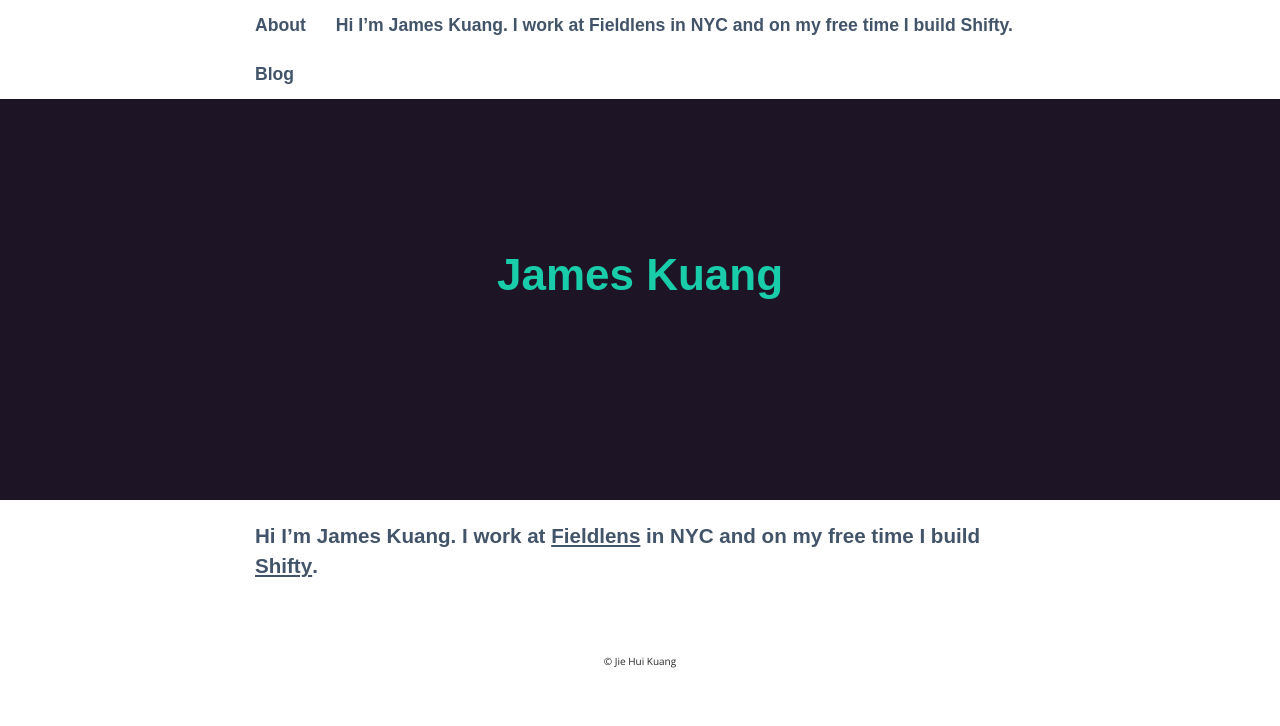
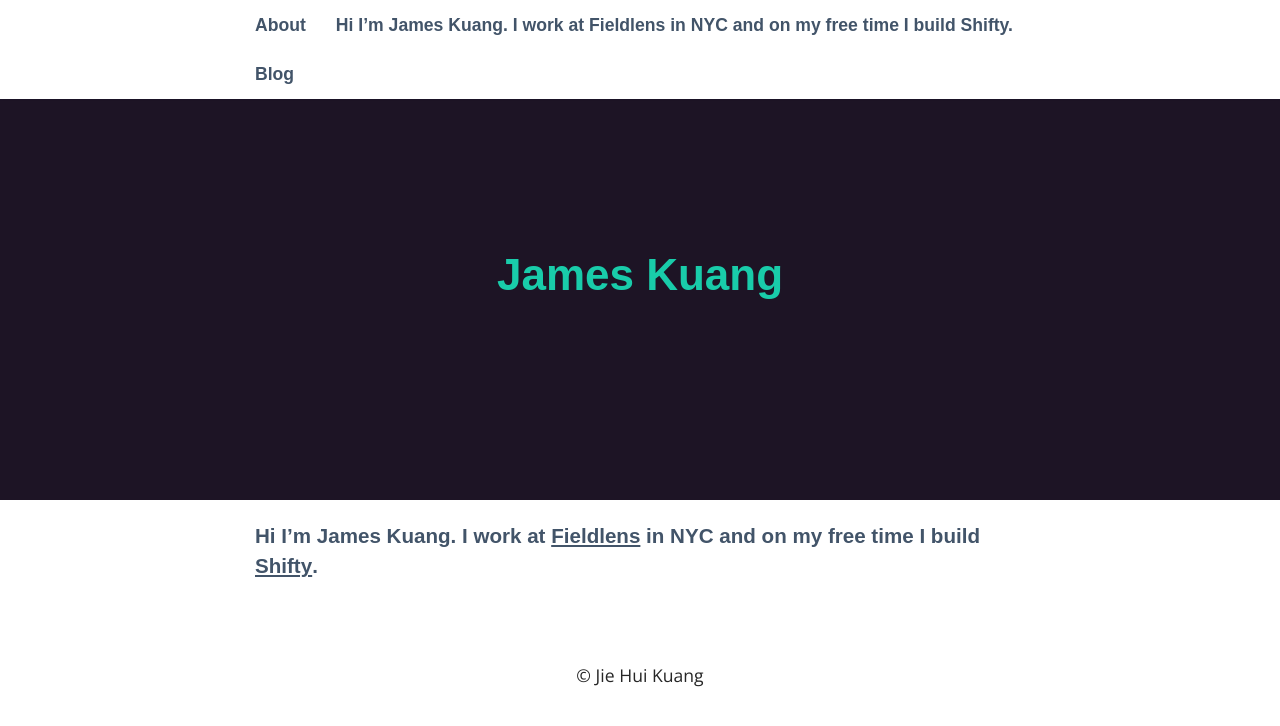
Before and after one commit to JamesKuang/jameskuang.github.io, a Jekyll site: the page built from index.md, in a window 1280 px wide. Shown: the top 726 px of the page. Built offline with Jekyll 4.4.1, drawn with Linux system fonts in a browser that asks for light colours; some web fonts are replaced; our own code applies the rules of GitHub Pages for plain Markdown files.

Commit message:
Footer font size

```diff
--- a/_sass/_layout.scss
+++ b/_sass/_layout.scss
@@ -27,7 +27,7 @@ h2 {
 	font-size: 2em;
 }
 p {
-	font-size: 10px;
+	font-size: 1em;
 }
 a,
 a:visited {
```
